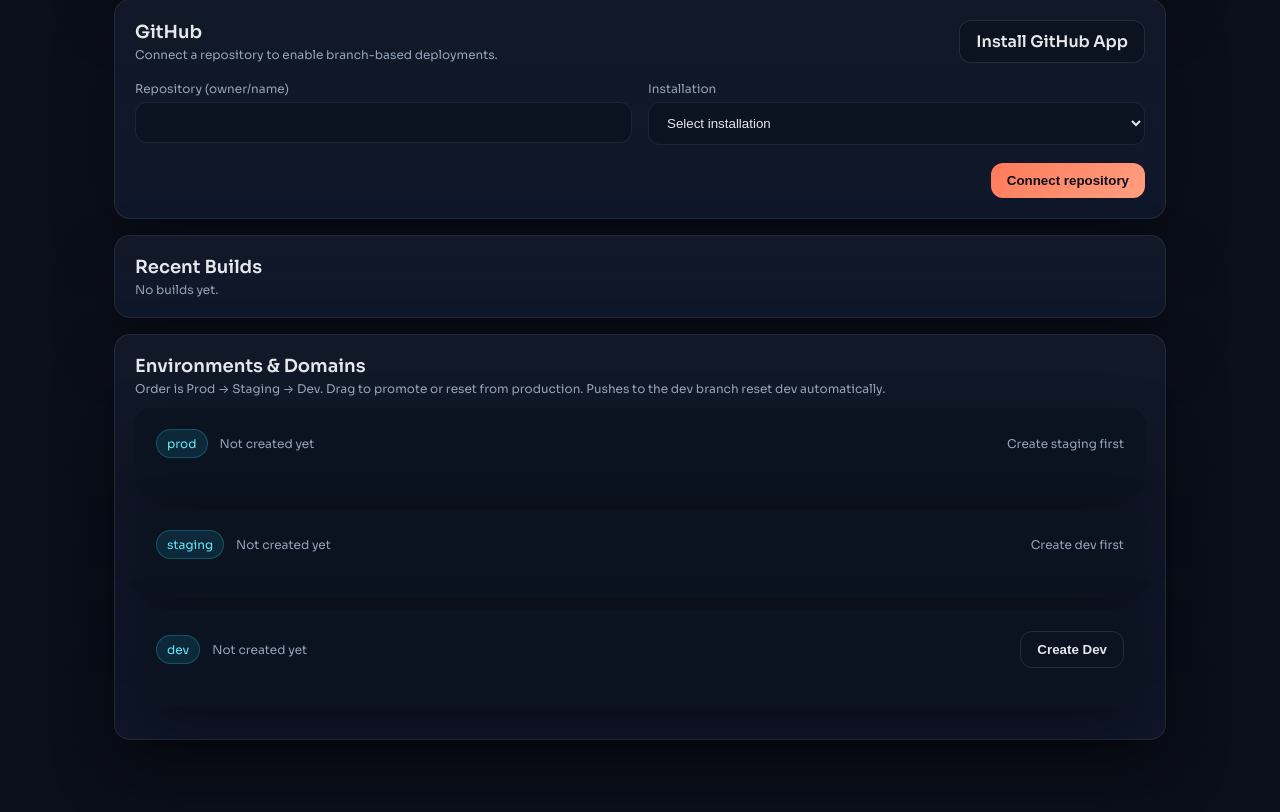
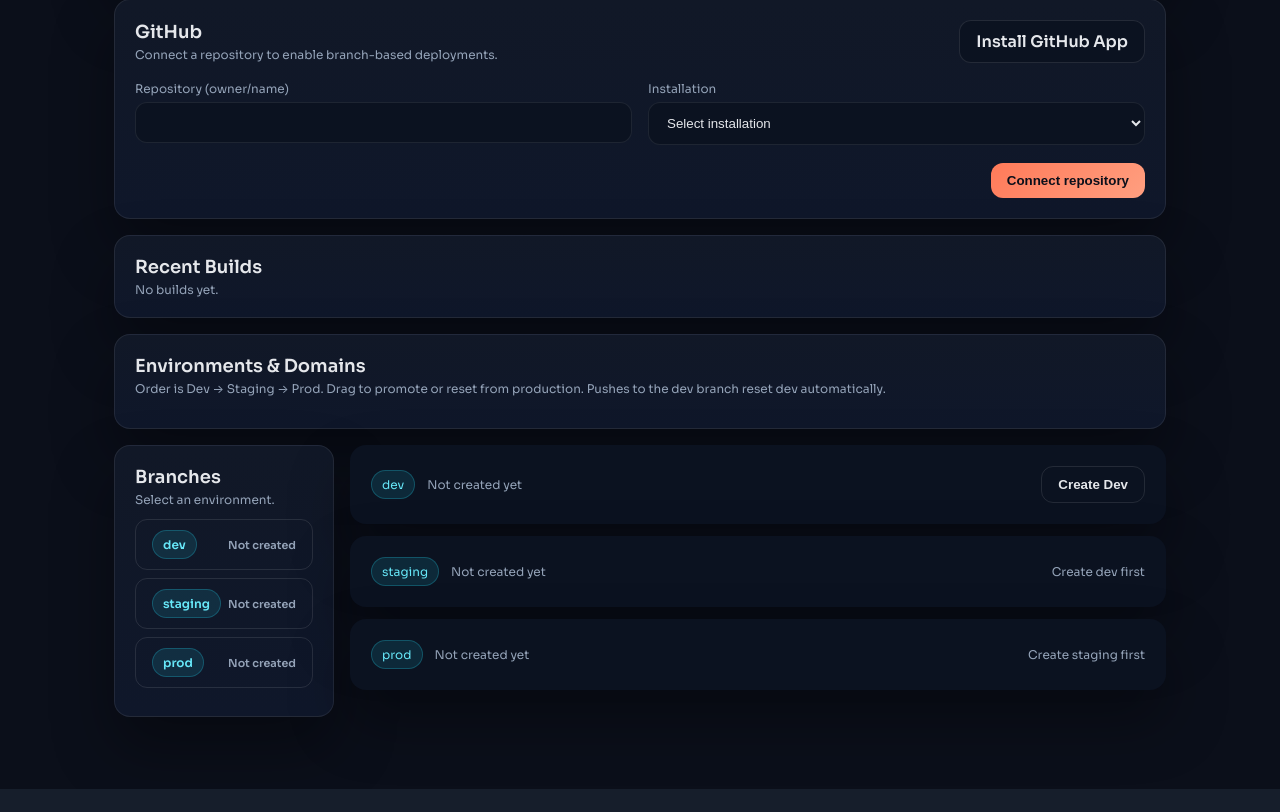
Before and after one commit to AbdelrahmanEsawy/nexora.sh, a FastAPI app: template nexora.sh/docker/control-plane/app/templates/project_settings.html in a window 1280 px wide. Shown: the part 741-1553 px from the top of the page. After the commit the page ends 1530 px from the top, so only its background shows below. Run offline with FastAPI, Linux system fonts and the light colour scheme; the template is opened without the code that fills it, so the values that code supplies are empty; some libraries are stand-ins or nearby versions.

Commit message:
Add per-environment settings and status UI

```diff
--- a/nexora.sh/docker/control-plane/app/main.py
+++ b/nexora.sh/docker/control-plane/app/main.py
@@ -1,5 +1,6 @@
 import hashlib
 import hmac
+import json
 import os
 import re
 import subprocess
@@ -97,6 +98,9 @@ class Environment(Base):
     name = Column(String, nullable=False)
     host = Column(String, nullable=False)
     db_name = Column(String, nullable=False)
+    workers = Column(Integer, nullable=True)
+    storage_gb = Column(Integer, nullable=True)
+    odoo_version = Column(String, nullable=True)
     created_at = Column(DateTime, default=datetime.utcnow)
     project = relationship("Project", back_populates="envs")
     domains = relationship("Domain", back_populates="environment", cascade="all, delete-orphan")
@@ -193,6 +197,28 @@ def ensure_schema():
         )
         conn.execute(
             text("UPDATE projects SET odoo_version = :v WHERE odoo_version IS NULL"),
+            {"v": DEFAULT_ODOO_VERSION},
+        )
+
+        env_cols = {row[1] for row in conn.execute(text("PRAGMA table_info(environments)"))}
+        for name, ddl in [
+            ("workers", "workers INTEGER"),
+            ("storage_gb", "storage_gb INTEGER"),
+            ("odoo_version", "odoo_version TEXT"),
+        ]:
+            if name not in env_cols:
+                conn.execute(text(f"ALTER TABLE environments ADD COLUMN {ddl}"))
+
+        conn.execute(
+            text("UPDATE environments SET workers = :v WHERE workers IS NULL"),
+            {"v": DEFAULT_WORKERS},
+        )
+        conn.execute(
+            text("UPDATE environments SET storage_gb = :v WHERE storage_gb IS NULL"),
+            {"v": DEFAULT_STORAGE_GB},
+        )
+        conn.execute(
+            text("UPDATE environments SET odoo_version = :v WHERE odoo_version IS NULL"),
             {"v": DEFAULT_ODOO_VERSION},
         )
 
@@ -368,11 +394,29 @@ def db_name_for(slug: str, env: str) -> str:
     return f"{slug}_{env}"
 
 
-def odoo_image_for(project: Project) -> str:
-    version = project.odoo_version or DEFAULT_ODOO_VERSION
+def odoo_image_for_version(version: str) -> str:
+    version = version or DEFAULT_ODOO_VERSION
     if version.startswith("odoo:"):
         return version
     return f"odoo:{version}"
+
+
+def effective_env_settings(project: Project, env_obj: Optional["Environment"] = None) -> dict:
+    workers = project.workers or DEFAULT_WORKERS
+    storage_gb = project.storage_gb or DEFAULT_STORAGE_GB
+    odoo_version = project.odoo_version or DEFAULT_ODOO_VERSION
+    if env_obj:
+        if env_obj.workers:
+            workers = env_obj.workers
+        if env_obj.storage_gb:
+            storage_gb = env_obj.storage_gb
+        if env_obj.odoo_version:
+            odoo_version = env_obj.odoo_version
+    return {
+        "workers": max(1, int(workers)),
+        "storage_gb": max(1, int(storage_gb)),
+        "odoo_version": odoo_version,
+    }
 
 
 def ingress_name_for_domain(base: str, host: str) -> str:
@@ -465,6 +509,39 @@ def kubectl_apply(manifest: str):
     )
     if proc.returncode != 0:
         raise RuntimeError(proc.stderr.decode("utf-8"))
+
+
+def kubectl_get_json(namespace: str, kind: str, name: str) -> Optional[dict]:
+    proc = subprocess.run(
+        ["kubectl", "-n", namespace, "get", kind, name, "-o", "json"],
+        stdout=subprocess.PIPE,
+        stderr=subprocess.PIPE,
+    )
+    if proc.returncode != 0:
+        return None
+    try:
+        return json.loads(proc.stdout.decode("utf-8"))
+    except Exception:
+        return None
+
+
+def env_runtime_status(project: Project, env_name: str) -> dict:
+    name = f"odoo-{project.slug}-{env_name}"
+    deploy = kubectl_get_json(ODOO_NAMESPACE, "deployment", name)
+    if not deploy:
+        return {"ready": False, "message": "Not created yet"}
+    status = deploy.get("status", {})
+    replicas = int(status.get("replicas") or 0)
+    ready = int(status.get("readyReplicas") or 0)
+    if replicas and ready >= replicas:
+        return {"ready": True, "message": "Ready"}
+    pvc_name = f"odoo-filestore-{project.slug}-{env_name}"
+    pvc = kubectl_get_json(ODOO_NAMESPACE, "pvc", pvc_name)
+    if pvc:
+        phase = pvc.get("status", {}).get("phase")
+        if phase == "Pending":
+            return {"ready": False, "message": "Storage pending"}
+    return {"ready": False, "message": "Starting"}
 
 
 def kubectl_delete(kind: str, name: str):
@@ -569,16 +646,17 @@ spec:
     kubectl_apply(manifest)
 
 
-def provision_env(project: Project, env: str):
+def provision_env(project: Project, env: str, env_obj: Optional[Environment] = None):
     slug = project.slug
     host = host_for(slug, env)
     db_name = db_name_for(slug, env)
     name = f"odoo-{slug}-{env}"
     pvc_name = f"odoo-filestore-{slug}-{env}"
     cfg_secret = f"odoo-config-{slug}-{env}"
-    storage_gb = project.storage_gb or DEFAULT_STORAGE_GB
-    workers = project.workers or DEFAULT_WORKERS
-    odoo_image = odoo_image_for(project)
+    settings = effective_env_settings(project, env_obj)
+    storage_gb = settings["storage_gb"]
+    workers = settings["workers"]
+    odoo_image = odoo_image_for_version(settings["odoo_version"])
     tls_secret = f"{name}-tls"
     storage_class_line = f"  storageClassName: {STORAGE_CLASS_NAME}\n" if STORAGE_CLASS_NAME else ""
 
@@ -1002,7 +1080,17 @@ def create_project(request: Request, slug: str = Form(...), display_name: str =
 
         # Create only dev by default (Odoo.sh-like: dev first).
         host, db_name = provision_env(project, "dev")
-        db.add(Environment(project_id=project.id, name="dev", host=host, db_name=db_name))
+        db.add(
+            Environment(
+                project_id=project.id,
+                name="dev",
+                host=host,
+                db_name=db_name,
+                workers=project.workers or DEFAULT_WORKERS,
+                storage_gb=project.storage_gb or DEFAULT_STORAGE_GB,
+                odoo_version=project.odoo_version or DEFAULT_ODOO_VERSION,
+            )
+        )
         db.commit()
 
     return RedirectResponse("/", status_code=302)
@@ -1077,6 +1165,9 @@ def project_settings(request: Request, project_id: int):
             .limit(10)
             .all()
         )
+        env_status = {}
+        for env in project.envs:
+            env_status[env.name] = env_runtime_status(project, env.name)
         return templates.TemplateResponse(
             "project_settings.html",
             {
@@ -1089,6 +1180,7 @@ def project_settings(request: Request, project_id: int):
                 "builds": builds,
                 "github_install_url": github_install_url(),
                 "error": error,
+                "env_status": env_status,
             },
         )
 
@@ -1130,7 +1222,48 @@ def update_project_settings(
 
         # Reconcile existing environments with new settings.
         for env in list(project.envs):
-            provision_env(project, env.name)
+            provision_env(project, env.name, env)
+
+    return RedirectResponse(f"/projects/{project_id}/settings", status_code=302)
+
+
+@app.post("/projects/{project_id}/envs/{env_id}/settings")
+def update_env_settings(
+    request: Request,
+    project_id: int,
+    env_id: int,
+    workers: int = Form(...),
+    storage_gb: int = Form(...),
+    odoo_version: str = Form(DEFAULT_ODOO_VERSION),
+):
+    user = current_user(request)
+    if not user:
+        return RedirectResponse("/login")
+
+    with db_session() as db:
+        project = get_project_for_user(db, user, project_id)
+        if not project:
+            return HTMLResponse("Not found", status_code=404)
+        env = db.query(Environment).filter(Environment.id == env_id).first()
+        if not env or env.project_id != project.id:
+            return redirect_with_error(f"/projects/{project_id}/settings", "Invalid environment.")
+
+        new_workers = max(1, int(workers))
+        new_storage = max(1, int(storage_gb))
+        current_storage = env.storage_gb or project.storage_gb or DEFAULT_STORAGE_GB
+        if new_storage < current_storage:
+            return redirect_with_error(
+                f"/projects/{project_id}/settings",
+                "Filestore size cannot be decreased.",
+            )
+
+        env.workers = new_workers
+        env.storage_gb = new_storage
+        env.odoo_version = (odoo_version.strip() or DEFAULT_ODOO_VERSION)
+        db.commit()
+        db.refresh(env)
+
+        provision_env(project, env.name, env)
 
     return RedirectResponse(f"/projects/{project_id}/settings", status_code=302)
 
@@ -1261,8 +1394,22 @@ def promote_project_env(
             )
 
         if target_env not in envs:
-            host, db_name = provision_env(project, target_env)
-            env_obj = Environment(project_id=project.id, name=target_env, host=host, db_name=db_name)
+            source_settings = effective_env_settings(project, envs[source_env])
+            temp_env = Environment(
+                workers=source_settings["workers"],
+                storage_gb=source_settings["storage_gb"],
+                odoo_version=source_settings["odoo_version"],
+            )
+            host, db_name = provision_env(project, target_env, temp_env)
+            env_obj = Environment(
+                project_id=project.id,
+                name=target_env,
+                host=host,
+                db_name=db_name,
+                workers=source_settings["workers"],
+                storage_gb=source_settings["storage_gb"],
+                odoo_version=source_settings["odoo_version"],
+            )
             db.add(env_obj)
             db.commit()
             db.refresh(env_obj)
@@ -1333,8 +1480,22 @@ def reset_project_env_from_prod(
             )
 
         if target_env not in envs:
-            host, db_name = provision_env(project, target_env)
-            env_obj = Environment(project_id=project.id, name=target_env, host=host, db_name=db_name)
+            prod_settings = effective_env_settings(project, envs["prod"])
+            temp_env = Environment(
+                workers=prod_settings["workers"],
+                storage_gb=prod_settings["storage_gb"],
+                odoo_version=prod_settings["odoo_version"],
+            )
+            host, db_name = provision_env(project, target_env, temp_env)
+            env_obj = Environment(
+                project_id=project.id,
+                name=target_env,
+                host=host,
+                db_name=db_name,
+                workers=prod_settings["workers"],
+                storage_gb=prod_settings["storage_gb"],
+                odoo_version=prod_settings["odoo_version"],
+            )
             db.add(env_obj)
             db.commit()
             db.refresh(env_obj)
--- a/nexora.sh/docker/control-plane/app/templates/project_settings.html
+++ b/nexora.sh/docker/control-plane/app/templates/project_settings.html
@@ -138,18 +138,37 @@
   {% endif %}
 </div>
 
-<div class="card">
+<div class="card" style="margin-bottom:16px;">
   <div class="project-title">Environments & Domains</div>
   <div class="muted" style="font-size:12px; margin-bottom:12px;">
-    Order is Prod → Staging → Dev. Drag to promote or reset from production. Pushes to the dev branch reset dev automatically.
+    Order is Dev → Staging → Prod. Drag to promote or reset from production. Pushes to the dev branch reset dev automatically.
+  </div>
 </div>
 
+<div class="grid" style="grid-template-columns: 220px 1fr; align-items: start;">
+  <div class="card" style="height: fit-content;">
+    <div class="project-title">Branches</div>
+    <div class="muted" style="font-size:12px; margin-bottom:12px;">Select an environment.</div>
+    {% for env_name in ["dev","staging","prod"] %}
+      {% set status = env_status.get(env_name) %}
+      <a class="btn ghost" href="#env-{{ env_name }}" style="width:100%; justify-content: space-between; margin-bottom:8px;">
+        <span class="env-pill">{{ env_name }}</span>
+        <span class="muted" style="font-size:11px;">
+          {{ status.message if status else "Not created" }}
+        </span>
+      </a>
+    {% endfor %}
+  </div>
+
+  <div>
     {% set prod_env = (project.envs | selectattr("name","equalto","prod") | list | first) %}
     {% set staging_env = (project.envs | selectattr("name","equalto","staging") | list | first) %}
     {% set dev_env = (project.envs | selectattr("name","equalto","dev") | list | first) %}
-  {% for env_name in ["prod","staging","dev"] %}
+    {% for env_name in ["dev","staging","prod"] %}
       {% set env = (project.envs | selectattr("name","equalto", env_name) | list | first) %}
+      {% set status = env_status.get(env_name) %}
       <div
+        id="env-{{ env_name }}"
         class="card env-card"
         data-env="{{ env_name }}"
         data-project="{{ project.id }}"
@@ -162,13 +181,16 @@
             <span class="env-pill">{{ env_name }}</span>
             {% if env %}
               <span class="muted" style="font-size:12px;">{{ env.host }}</span>
+              <span class="muted" style="font-size:12px;">· {{ status.message if status else "Unknown" }}</span>
             {% else %}
               <span class="muted" style="font-size:12px;">Not created yet</span>
             {% endif %}
           </div>
           <div class="row">
-          {% if env %}
+            {% if env and status and status.ready %}
               <a class="btn" href="https://{{ env.host }}" target="_blank">Open</a>
+            {% elif env %}
+              <span class="btn disabled">Not ready</span>
             {% endif %}
             {% if env_name != "dev" and env %}
               <form method="post" action="/projects/{{ project.id }}/promote">
@@ -219,8 +241,35 @@
             {% endif %}
           </div>
         </div>
+
+        {% if env %}
           <div class="spacer"></div>
-      {% if env %}
+          <div class="project-title" style="margin-bottom:10px;">Environment Configuration</div>
+          <div class="muted" style="font-size:12px; margin-bottom:10px;">
+            Overrides project defaults for this branch.
+          </div>
+          <form method="post" action="/projects/{{ project.id }}/envs/{{ env.id }}/settings">
+            <div class="grid">
+              <div>
+                <div class="muted" style="font-size:12px; margin-bottom:6px;">Database workers</div>
+                <input class="input" type="number" min="1" name="workers" value="{{ env.workers or project.workers or 1 }}" />
+              </div>
+              <div>
+                <div class="muted" style="font-size:12px; margin-bottom:6px;">Filestore size (Gi)</div>
+                <input class="input" type="number" min="1" name="storage_gb" value="{{ env.storage_gb or project.storage_gb or 1 }}" />
+              </div>
+              <div>
+                <div class="muted" style="font-size:12px; margin-bottom:6px;">Odoo version (community)</div>
+                <input class="input" name="odoo_version" value="{{ env.odoo_version or project.odoo_version or '19.0' }}" />
+              </div>
+            </div>
+            <div class="spacer"></div>
+            <div class="row" style="justify-content: flex-end;">
+              <button class="btn primary" type="submit">Save env settings</button>
+            </div>
+          </form>
+
+          <div class="spacer"></div>
           <div class="muted" style="font-size:12px; margin-bottom:6px;">Custom domains</div>
           {% if env.domains %}
             {% for domain in env.domains %}
@@ -243,6 +292,7 @@
         {% endif %}
       </div>
     {% endfor %}
+  </div>
 </div>
 
 <script>
```
Lines whose indentation alone changed are shown as unchanged.
